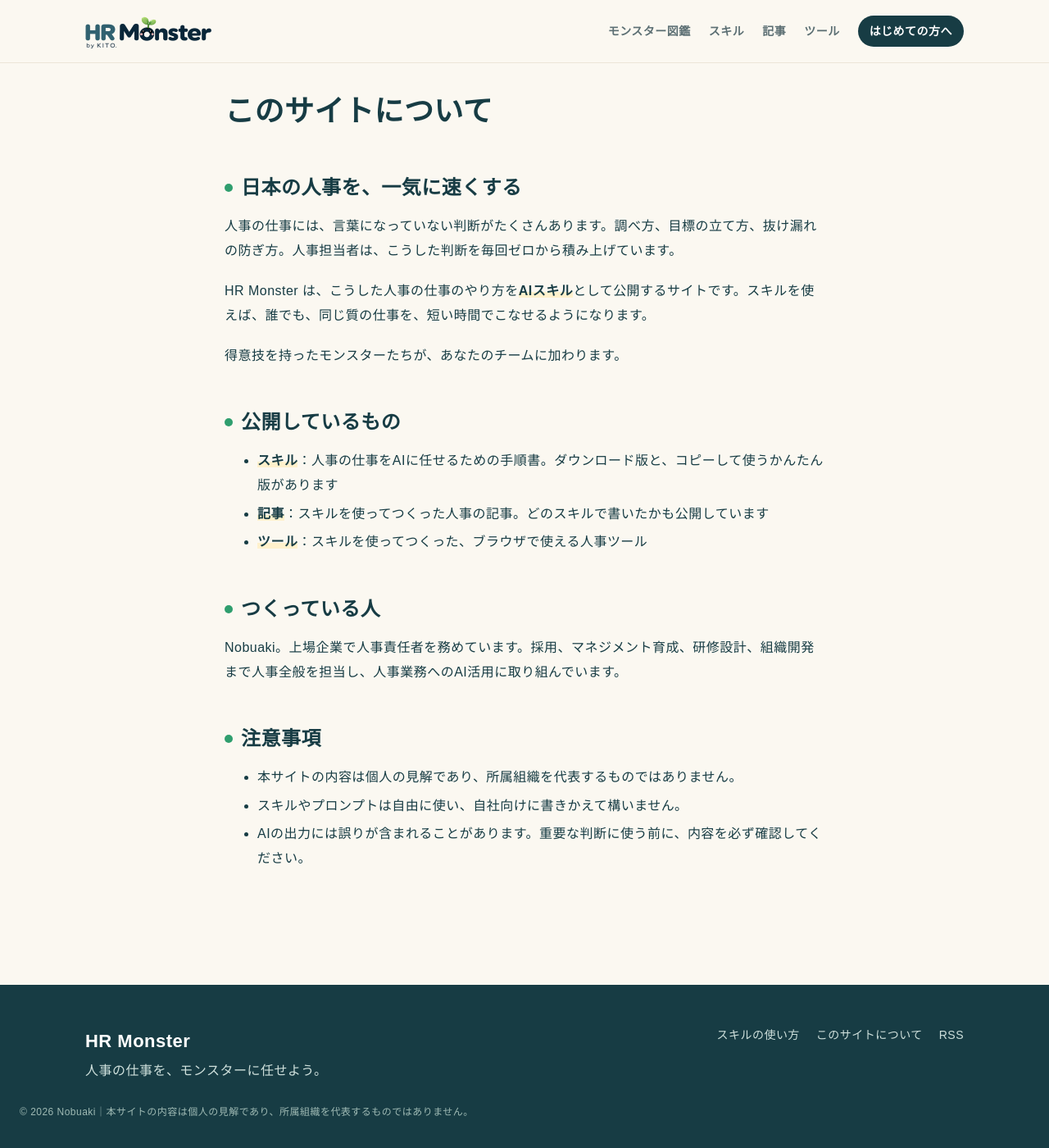
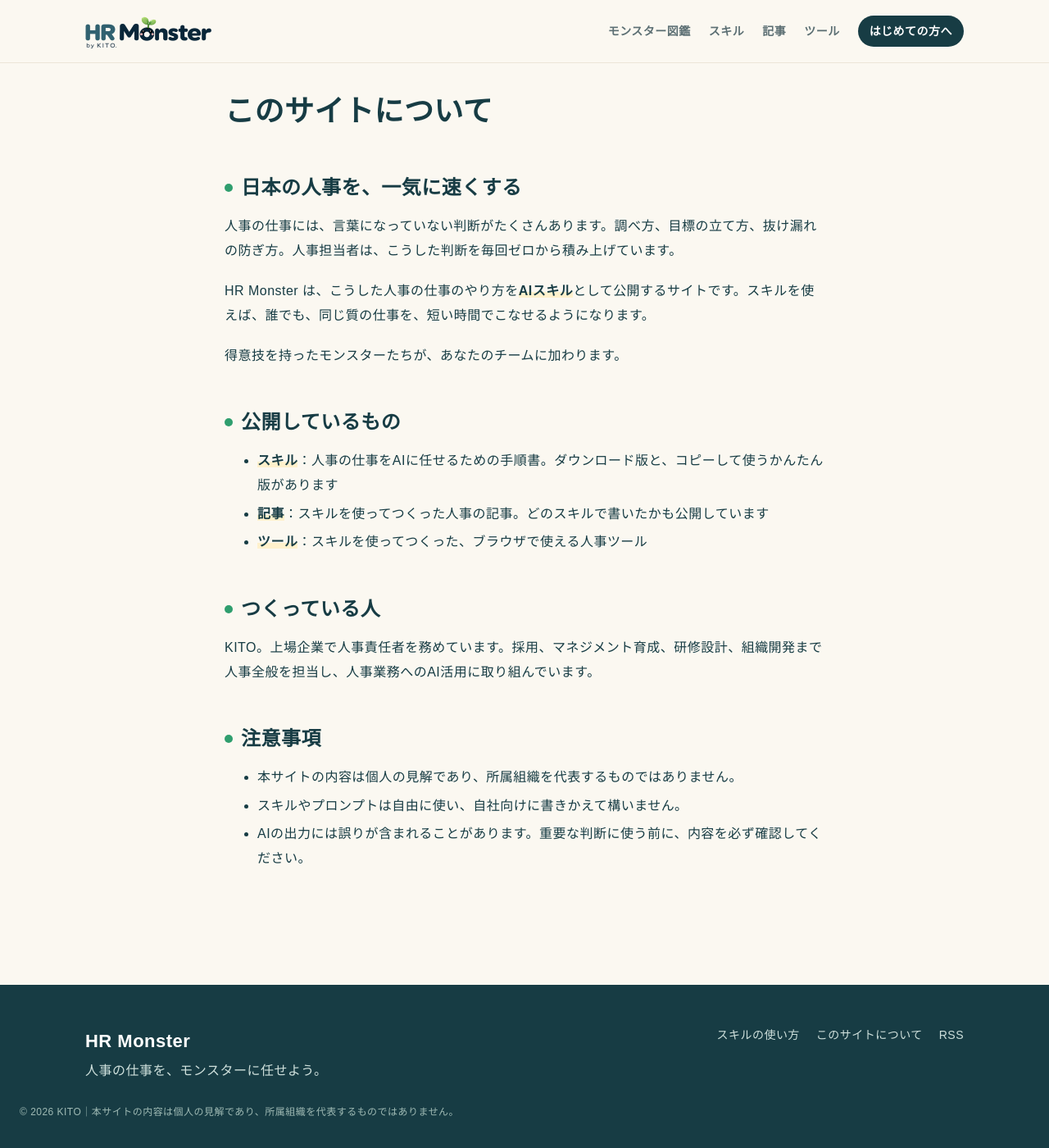
Before and after one commit to nkitou-alt/hr_monster, a Jekyll site: the page built from about.md, in a window 1280 px wide and 1400 px high, scrolled down 26 px. Shown: the whole window at 82% size. Built offline with Jekyll 4.4.1, drawn with Linux system fonts in a browser that asks for light colours; some web fonts are replaced.

Commit message:
筆者名をKITOに変更
Co-Authored-By: Claude Opus 5.5 <noreply@anthropic.com>
Claude-Session: https://claude.ai/code/session_01YJfFiRqoRtsksZasJj6Zdz

```diff
--- a/_config.yml
+++ b/_config.yml
@@ -1,7 +1,7 @@
 title: HR Monster
 tagline: 人事の仕事を、モンスターに任せよう。
 description: 人事の仕事を代わりにこなすAIスキルと、そのスキルから生まれた記事・ツールを公開するサイトです。スキルはダウンロードしても、プロンプトをコピーしても使えます。
-author: Nobuaki
+author: KITO
 lang: ja
 
 # GitHub Pages（https://nkitou-alt.github.io/hr_monster/）
--- a/about.md
+++ b/about.md
@@ -20,7 +20,7 @@ HR Monster は、こうした人事の仕事のやり方を**AIスキル**とし
 
 ## つくっている人
 
-Nobuaki。上場企業で人事責任者を務めています。採用、マネジメント育成、研修設計、組織開発まで人事全般を担当し、人事業務へのAI活用に取り組んでいます。
+KITO。上場企業で人事責任者を務めています。採用、マネジメント育成、研修設計、組織開発まで人事全般を担当し、人事業務へのAI活用に取り組んでいます。
 
 ## 注意事項
 
```
